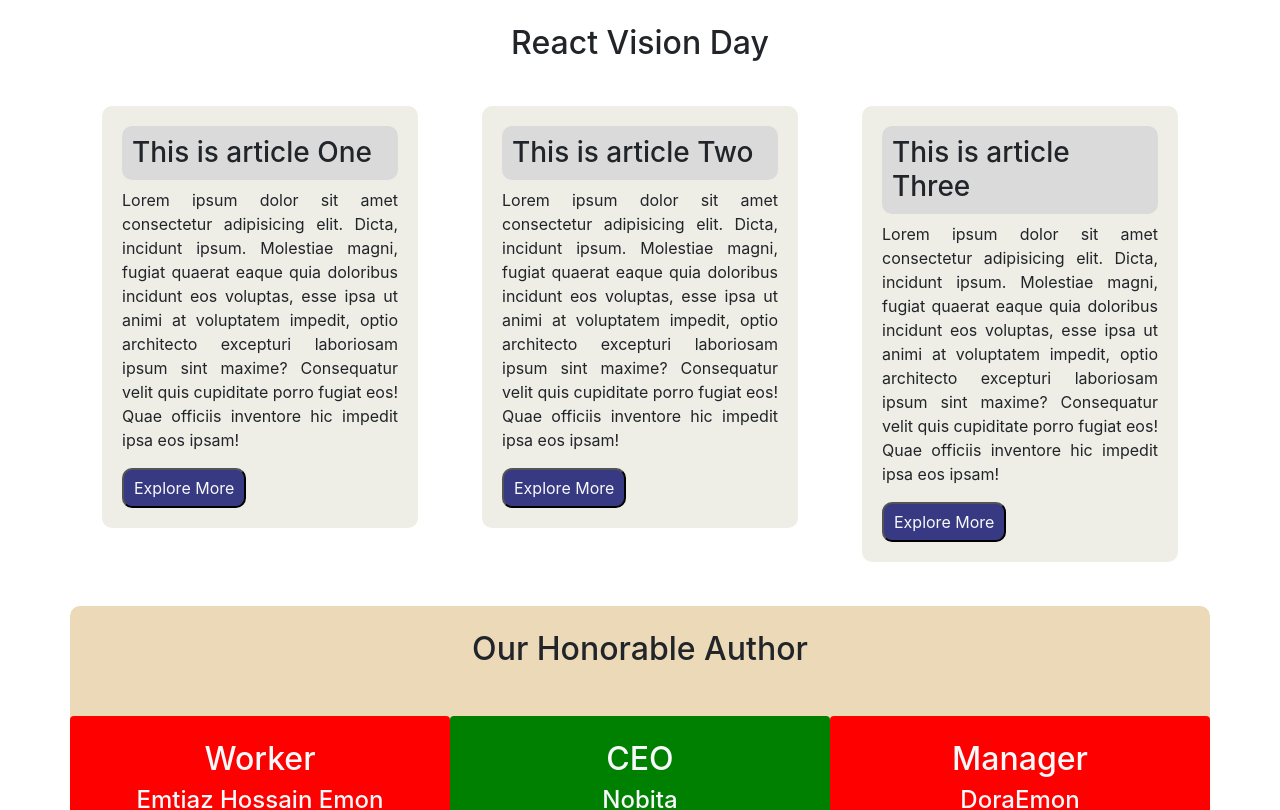
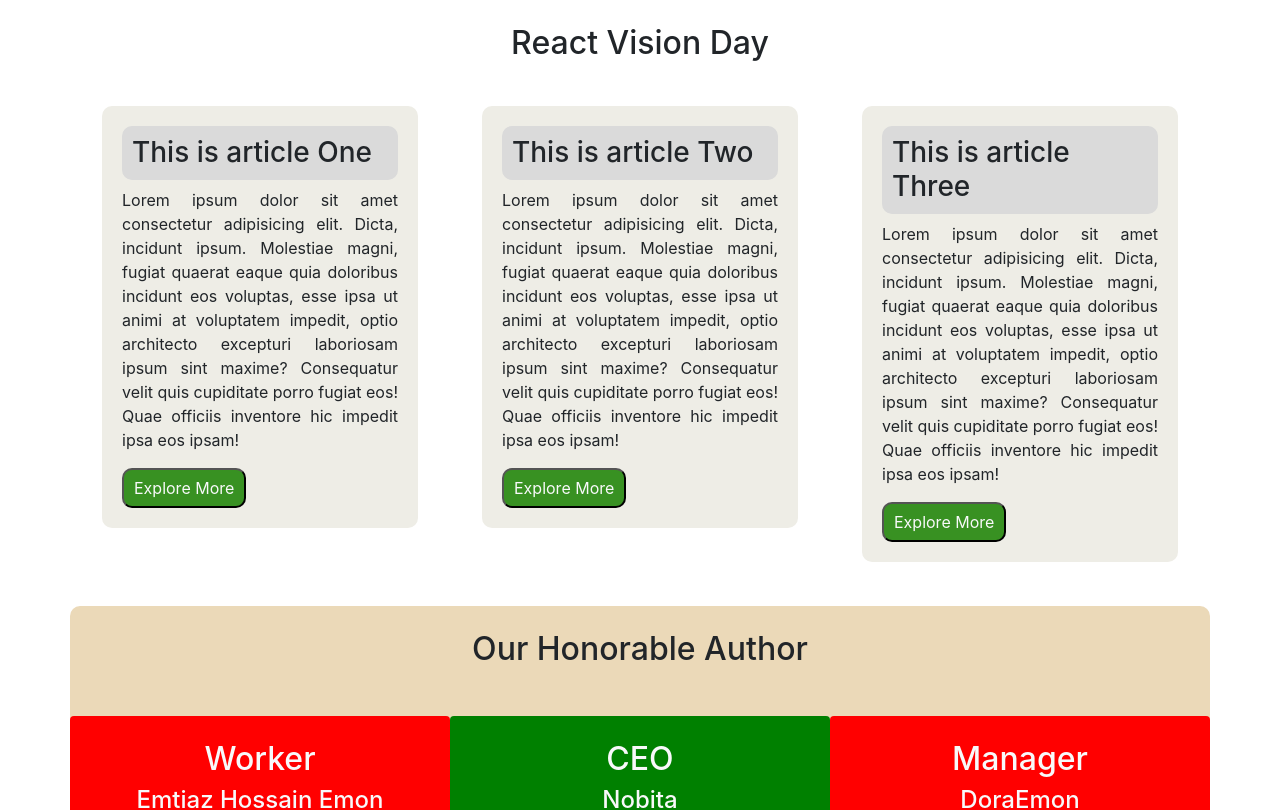
Before and after one commit to EmtiazHossainE2/milestone-8-react, a React (Create React App) app in the folder react-vision/: page / in a window 1280 px wide. Shown: the top 810 px of the page. Built offline with nearby package versions, Linux system fonts and the light colour scheme; no server answers.

Commit message:
time function added

```diff
--- a/react-vision/src/App.css
+++ b/react-vision/src/App.css
@@ -36,3 +36,8 @@
     transform: rotate(360deg);
   }
 }
+
+:root {
+  --btn-color : rgb(235, 20, 20) ;
+  --btn-bg   : rgb(56, 145, 34) ;
+}
--- a/react-vision/src/components/Article/Article.css
+++ b/react-vision/src/components/Article/Article.css
@@ -1,8 +1,3 @@
-:root {
-    --btn-color : rgb(235, 20, 20) ;
-    --btn-bg   : rgb(56, 57, 131) ;
-}
-
 
 .blog{
     background-color: #eeede6;
--- a/react-vision/src/components/Watch/Watch.js
+++ b/react-vision/src/components/Watch/Watch.js
@@ -1,9 +1,11 @@
 import React from 'react';
+import tick from '../../utilities/Time/Time';
 
 const Watch = () => {
+    const time = tick()
     return (
         <div>
-            <h2>It is {new Date().toLocaleTimeString()}.</h2>
+            <h2>It is {time}.</h2>
         </div>
     );
 };
--- /dev/null
+++ b/react-vision/src/utilities/Time/Time.js
@@ -0,0 +1,6 @@
+function tick() {
+    return new Date().toLocaleTimeString()
+}
+
+setInterval(tick, 1000);
+export default tick;
```
Also changed, not shown: 1 other file (tests, documents, lock files or other folders).
